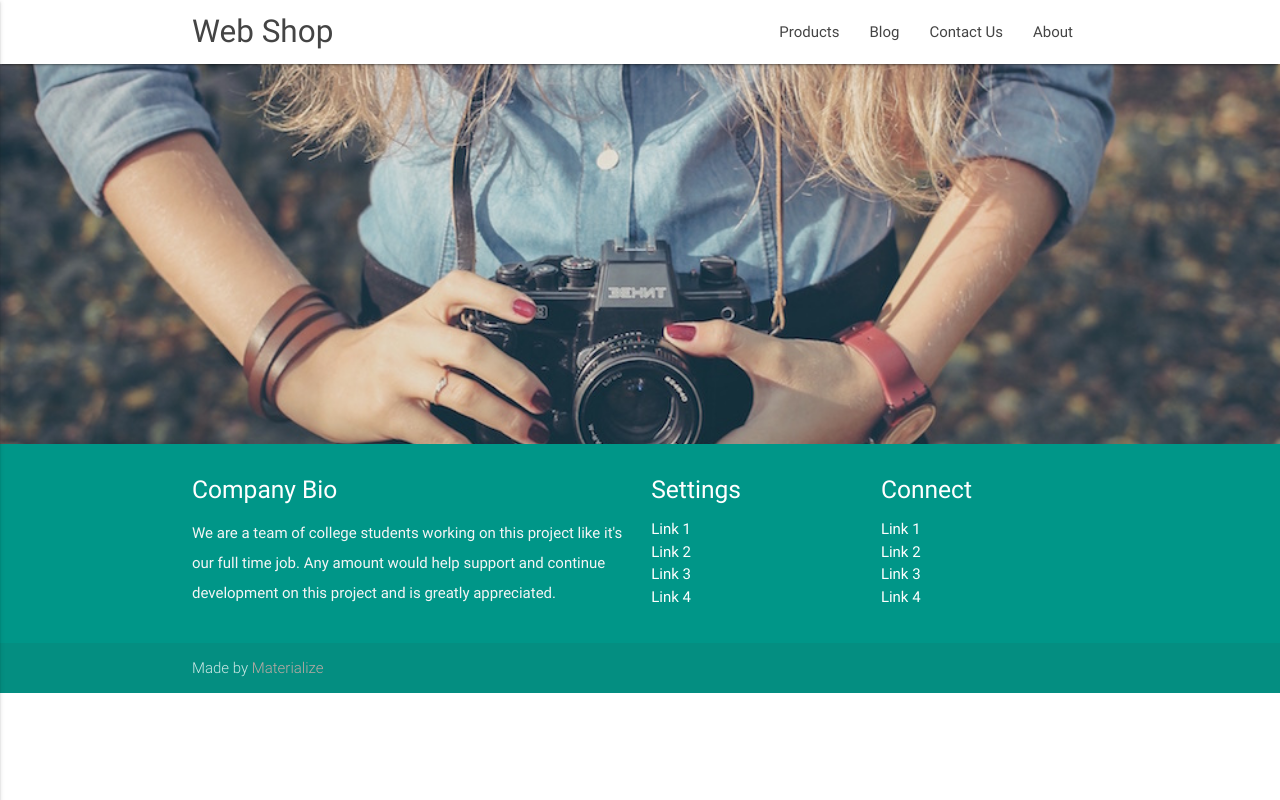
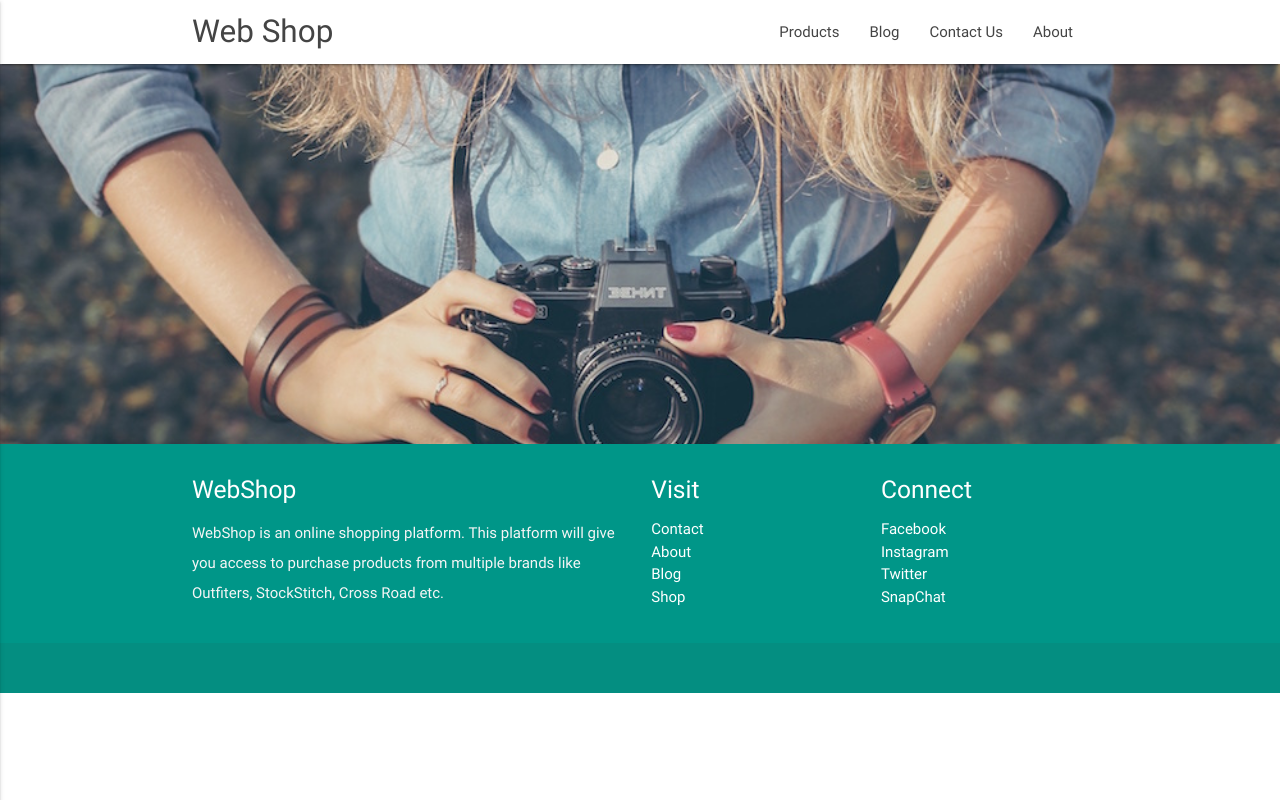
Before and after one commit to HaiderMalik12/ngEshop, an Angular app: page / in a window 1280 px wide. Built offline with nearby package versions, Linux system fonts and the light colour scheme.

Commit message:
Designed a footer

```diff
--- a/src/app/footer/footer.component.html
+++ b/src/app/footer/footer.component.html
@@ -2,34 +2,37 @@
   <div class="container">
     <div class="row">
       <div class="col l6 s12">
-        <h5 class="white-text">Company Bio</h5>
-        <p class="grey-text text-lighten-4">We are a team of college students working on this project like it's our full time job. Any amount would help support and continue development on this project and is greatly appreciated.</p>
+        <h5 class="white-text">WebShop</h5>
+        <p class="grey-text text-lighten-4">WebShop is an online shopping platform.
+        This platform will give you access to purchase products from multiple brands like
+          Outfiters, StockStitch, Cross Road etc.
+        </p>
 
 
       </div>
       <div class="col l3 s12">
-        <h5 class="white-text">Settings</h5>
+        <h5 class="white-text">Visit</h5>
         <ul>
-          <li><a class="white-text" href="#!">Link 1</a></li>
-          <li><a class="white-text" href="#!">Link 2</a></li>
-          <li><a class="white-text" href="#!">Link 3</a></li>
-          <li><a class="white-text" href="#!">Link 4</a></li>
+          <li><a class="white-text" routerLink="/contact">Contact</a></li>
+          <li><a class="white-text" routerLink="/about">About</a></li>
+          <li><a class="white-text" routerLink="/blog">Blog</a></li>
+          <li><a class="white-text" routerLink="/products">Shop</a></li>
         </ul>
       </div>
       <div class="col l3 s12">
         <h5 class="white-text">Connect</h5>
         <ul>
-          <li><a class="white-text" href="#!">Link 1</a></li>
-          <li><a class="white-text" href="#!">Link 2</a></li>
-          <li><a class="white-text" href="#!">Link 3</a></li>
-          <li><a class="white-text" href="#!">Link 4</a></li>
+          <li><a class="white-text" href="http://facebook.com/haider.malik098">Facebook</a></li>
+          <li><a class="white-text" href="#!">Instagram</a></li>
+          <li><a class="white-text" href="#!">Twitter</a></li>
+          <li><a class="white-text" href="#!">SnapChat</a></li>
         </ul>
       </div>
     </div>
   </div>
   <div class="footer-copyright">
-    <div class="container">
-      Made by <a class="brown-text text-lighten-3" href="http://materializecss.com">Materialize</a>
-    </div>
+    <!--<div class="container">-->
+      <!--Made by <a class="brown-text text-lighten-3" href="http://materializecss.com">Materialize</a>-->
+    <!--</div>-->
   </div>
 </footer>
```
